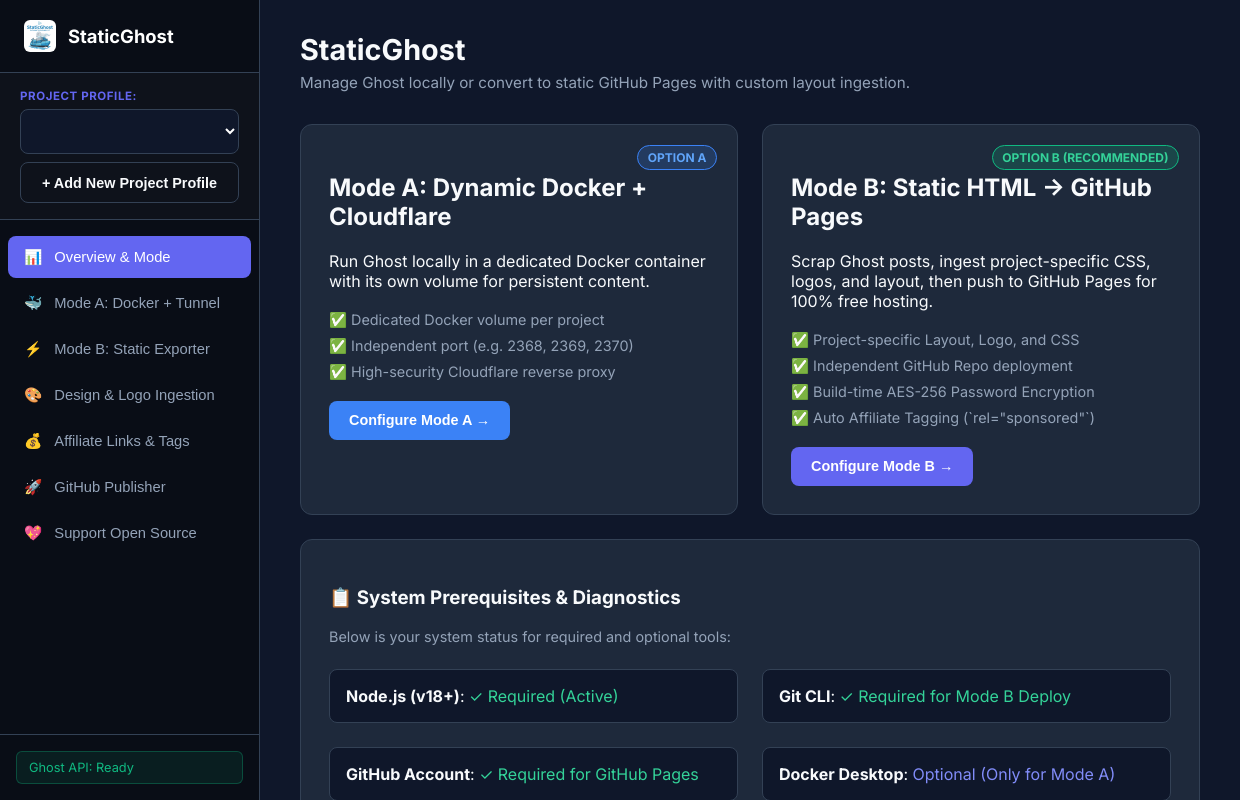
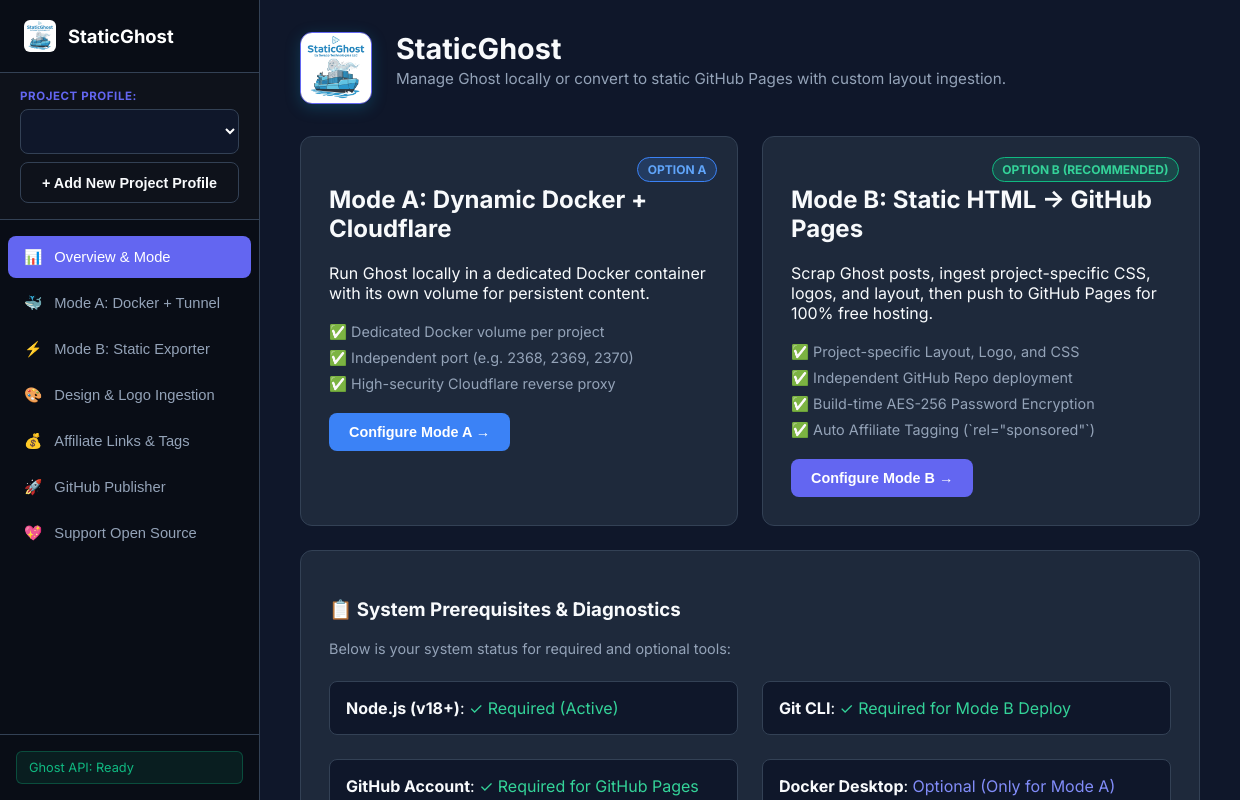
Before and after one commit to Swapp-Technologies-LLC/staticGhost, an Electron app: page src/index.html in a window 1240 px wide. Drawn offline with Linux system fonts and the light colour scheme; no server answers.

Commit message:
Fix relative path for overview header logo and update one-pager favicons

```diff
--- a/src/index.html
+++ b/src/index.html
@@ -59,10 +59,11 @@
     <!-- Main Content Body -->
     <main class="main-content">
       <!-- Title Header Bar -->
-      <header class="app-header">
+      <header class="app-header" style="display: flex; align-items: center; gap: 1.5rem; margin-bottom: 2rem;">
+        <img id="app-header-logo" src="./logo.jpg" alt="StaticGhost Logo" style="height: 72px; border-radius: 12px; border: 1.5px solid var(--accent-color); box-shadow: 0 4px 15px rgba(20, 157, 204, 0.25);">
         <div>
-          <h1 id="page-title">StaticGhost</h1>
-          <p class="subtitle" id="page-subtitle">Manage Ghost locally or convert to static GitHub Pages with custom layout ingestion.</p>
+          <h1 id="page-title" style="line-height: 1.1;">StaticGhost</h1>
+          <p class="subtitle" id="page-subtitle" style="margin-top: 0.25rem;">Manage Ghost locally or convert to static GitHub Pages with custom layout ingestion.</p>
         </div>
       </header>
 
```
Also changed, not shown: index_one_pager.html (+1 -0 lines).
